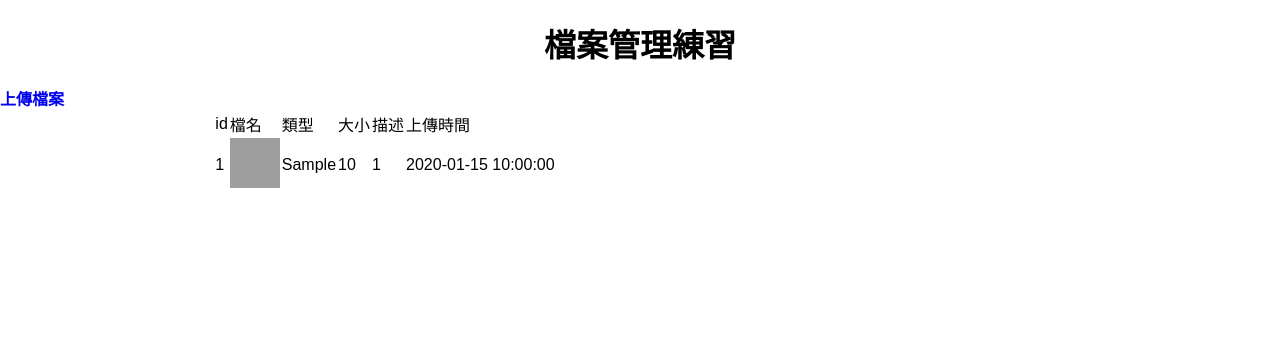
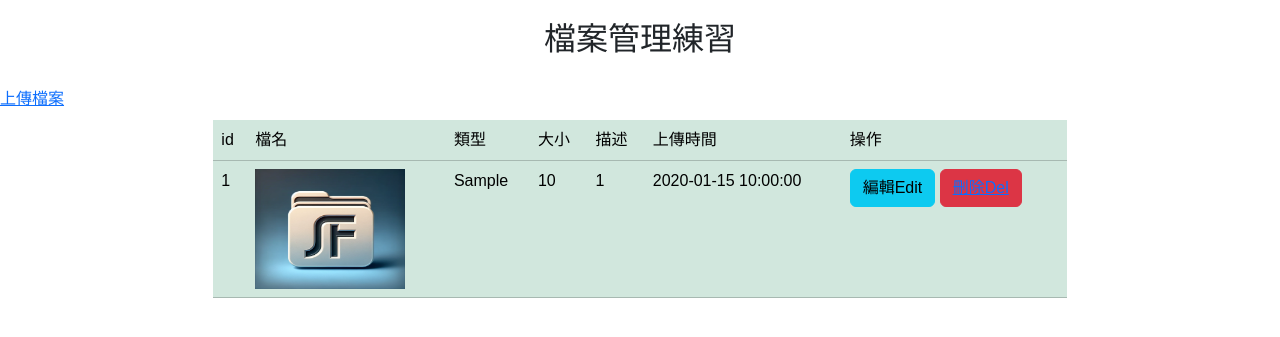
Before and after one commit to liya0706s/11202-PHP-Form, a PHP site: page /manage.php in a window 1280 px wide. Shown: the top 337 px of the page. Run offline with PHP 8.4, Linux system fonts and the light colour scheme; tables that the repository leaves empty hold one stand-in row (values such as "Sample post"); grey boxes are pictures that could not be loaded.

Commit message:
新增圖形檔案png,新增修改和刪除按鈕,當按刪除功能

```diff
--- a/manage.php
+++ b/manage.php
@@ -17,21 +17,24 @@ include_once "db.php";
     <meta http-equiv="X-UA-Compatible" content="ie=edge">
     <title>檔案管理功能</title>
     <link rel="stylesheet" href="style.css">
-    <link rel="stylesheet" href="https://cdnjs.cloudflare.com/ajax/libs/bootstrap/5.3.0-alpha1/css/bootstrap-grid.min.css" integrity="sha512-zDDxSlYrbKTTfup/YyljmstpX+1jwjeg15AKS/fl26gRxfpD+HMr6dfuJQzCcFtoIEjf93SuCffose5gDQOZtg==" crossorigin="anonymous" referrerpolicy="no-referrer" />
-    <script src="https://cdnjs.cloudflare.com/ajax/libs/bootstrap/5.3.0-alpha1/js/bootstrap.min.js" integrity="sha512-eHx4nbBTkIr2i0m9SANm/cczPESd0DUEcfl84JpIuutE6oDxPhXvskMR08Wmvmfx5wUpVjlWdi82G5YLvqqJdA==" crossorigin="anonymous" referrerpolicy="no-referrer"></script>
+    <link rel="stylesheet" href="https://cdn.jsdelivr.net/npm/bootstrap@5.3.2/dist/css/bootstrap.min.css">
+    <script src="https://cdn.jsdelivr.net/npm/bootstrap@5.3.2/dist/js/bootstrap.bundle.min.js"></script>
 </head>
 
 <body>
     <h1 class="header">檔案管理練習</h1>
     <!----建立上傳檔案表單及相關的檔案資訊存入資料表機制----->
     <h3><a href="upload.php">上傳檔案</a></h3>
+
+
+
+
     <!----透過資料表來顯示檔案的資訊，並可對檔案執行更新或刪除的工作----->
     <?php
     $files = all('files');
     ?>
-    <!-- <div class="row"> -->
     <div class="col-8 mx-auto">
-        <table class="table table-success table-striped">
+        <table class="table table-success">
             <tr>
                 <td>id</td>
                 <td>檔名</td>
@@ -39,30 +42,60 @@ include_once "db.php";
                 <td>大小</td>
                 <td>描述</td>
                 <td>上傳時間</td>
+                <td>操作</td>
             </tr>
             <?php
+
+
             // 把files表裡的資料指定給file變數
             foreach ($files as $file) {
+                switch ($file['type']) {
+                    case "image/webp";
+                    case "image/jpeg";
+                    case "image/png";
+                    case "image/gif";
+                    case "image/bmp";
+                        $imgname = "./imgs/".$file['name'];
+                    break;
+                    case "msword";
+                        $imgname="./icon/wordicon";
+                    break;
+                    case "";
+                        $imgname="./icon/msexcel.png";
+                    break;
+                    case "";
+                        $imgname="./icon/msppt.png";
+                    break;
+                    case "";
+                        $imgname="./icon/pdg.png";
+                    break;
+                    default;
+                        $imgname="./icon/other.png";
+                    break;
+                }
             ?>
                 <tr>
+                    <!-- 這邊有id -->
                     <td><?= $file['id'] ?></td>
                     <td>
-                        <!-- 資料夾裡面的檔名$file['name'] -->
-                        <img src="imgs/<?= $file['name'] ?>" alt="" class="thumbs">
+                        <!-- 資料夾裡面的檔名$file['name']=$imgname -->
+                        <img class="thumbs" src="<?= $imgname;?>">
                     </td>
                     <td><?= $file['type'] ?></td>
                     <td><?= $file['size'] ?></td>
                     <td><?= $file['desc'] ?></td>
                     <td><?= $file['create_at'] ?></td>
+                    <td>
+                        <button class="btn btn-info">編輯Edit</button>
+                        <button class="btn btn-danger"><a href="./api/del_file.php">刪除Del</a></button>
+                    </td>
                 </tr>
             <?php
             }
             ?>
         </table>
     </div>
-    <!-- </div> -->
-
-
+    <script src="https://cdn.jsdelivr.net/npm/bootstrap@5.3.2/dist/js/bootstrap.bundle.min.js"></script>
     <!-- bs5 js通常放在 /body前面 -->
 </body>
 
--- a/style.css
+++ b/style.css
@@ -33,6 +33,6 @@
 
 /* 縮圖 */
 .thumbs{
-    width:50px;
-    height: 50px;
+    width:150px;
+    height: 120px;
 }
```
Also changed, not shown: api/del_file.php (added, +18 -0 lines), api/upload.php (+43 -19 lines), upload.php (+9 -2 lines), icon/msexcel.png (added), icon/msppt.png (added), icon/other.png (added), icon/pdf.png (added), icon/wordicon.png (added), imgs/2023112013374441146.jpg (deleted), imgs/2023112014250635187.jpg (deleted), imgs/2023112215012645731.png (deleted), imgs/2023112310092848183.jpg (deleted), imgs/2023112310145075448.jpg (deleted), imgs/2023112310155393701.jpg (deleted), 3 more files.
